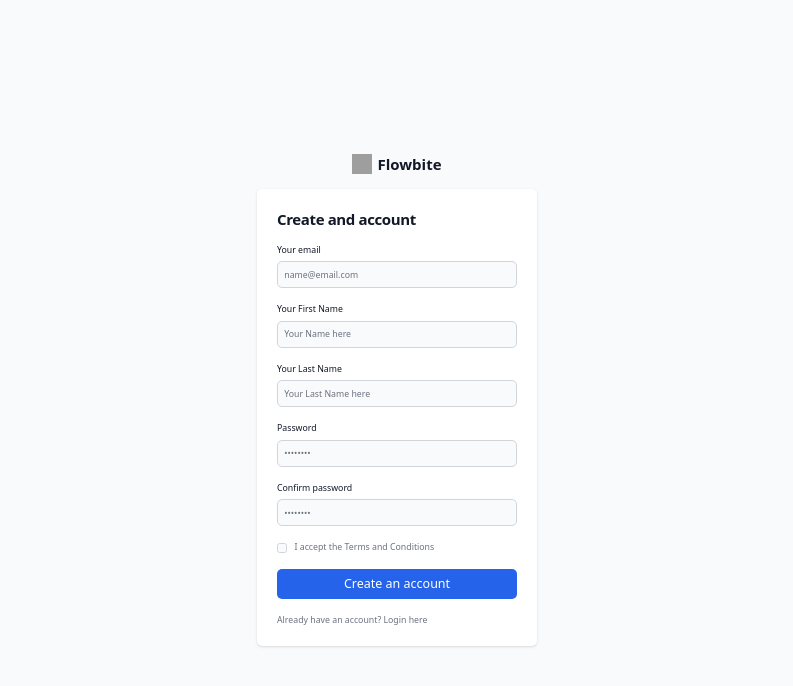
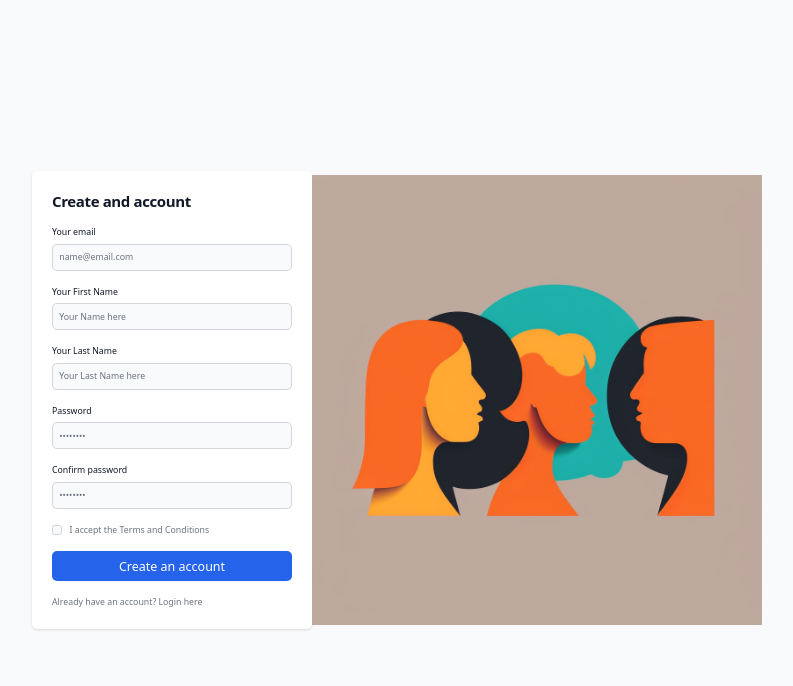
Before and after one commit to M-Edgar-M/sic, a React (Create React App) app in the folder sic-frontend/: page /register in a window 1280 px wide. Shown: the top 686 px of the page, without its empty margins (243-1036 px from the left). Built offline with nearby package versions, Linux system fonts and the light colour scheme; grey boxes are pictures that could not be loaded.

Commit message:
Adjust register page css

```diff
--- a/sic-frontend/src/components/Register/index.tsx
+++ b/sic-frontend/src/components/Register/index.tsx
@@ -8,6 +8,7 @@ import { UserModel } from "../../models/StoreModels";
 import { useUserStore } from "../../store/user-strore";
 import { registerValidationSchema } from "../../utilities/validationSchemas";
 import Button from "../Button";
+import socialLogo from "../../img/social-logo.png";
 
 export default function Register() {
   const navigate = useNavigate();
@@ -29,27 +30,24 @@ export default function Register() {
   });
 
   function handleSubmit(values: RegisterInitValues) {
-    delete values.confirmPassword
+    delete values.confirmPassword;
     register(values, navigate, enqueueSnackbar);
-    console.log('🚀 ~ file: index.tsx:34 ~ handleSubmit ~ values', values)
+    console.log("🚀 ~ file: index.tsx:34 ~ handleSubmit ~ values", values);
   }
 
   return (
     <section className="bg-gray-50 dark:bg-gray-900">
-      <div className="flex flex-col items-center justify-center px-6 py-8 mx-auto md:h-screen lg:py-0">
-        <a
-          href="#"
-          className="flex items-center mb-6 text-2xl font-semibold text-gray-900 dark:text-white"
-        >
-          <img
-            className="w-8 h-8 mr-2"
-            src="https://flowbite.s3.amazonaws.com/blocks/marketing-ui/logo.svg"
-            alt="logo"
-          />
-          Flowbite
-        </a>
-
-        <div className="w-full bg-white rounded-lg shadow dark:border md:mt-0 sm:max-w-md xl:p-0 dark:bg-gray-800 dark:border-gray-700">
+      <div className="flex flex-col md:flex-row-reverse items-center justify-center px-6 py-8 mx-auto md:h-screen lg:py-0">
+        <div
+          style={{
+            backgroundImage: `url(${socialLogo})`,
+            backgroundRepeat: "no-repeat",
+            backgroundSize: "contain",
+            height: "450px",
+            width: "450px",
+          }}
+        ></div>
+        <div className="w-[79%] md:w-full bg-white rounded-lg shadow dark:border md:mt-0 sm:max-w-md xl:p-0 dark:bg-gray-800 dark:border-gray-700">
           <div className="p-6 space-y-4 md:space-y-6 sm:p-8">
             <h1 className="text-xl font-bold leading-tight tracking-tight text-gray-900 md:text-2xl dark:text-white">
               Create and account
@@ -154,8 +152,11 @@ export default function Register() {
                   onChange={formik.handleChange}
                   className="bg-gray-50 border border-gray-300 text-gray-900 sm:text-sm rounded-lg focus:ring-primary-600 focus:border-primary-600 block w-full p-2.5 dark:bg-gray-700 dark:border-gray-600 dark:placeholder-gray-400 dark:text-white dark:focus:ring-blue-500 dark:focus:border-blue-500"
                 />
-                {formik.errors.confirmPassword && formik.touched.confirmPassword ? (
-             <div className="text-red-600">{formik.errors.confirmPassword}</div>
+                {formik.errors.confirmPassword &&
+                formik.touched.confirmPassword ? (
+                  <div className="text-red-600">
+                    {formik.errors.confirmPassword}
+                  </div>
                 ) : null}
               </div>
               <div className="flex items-start">
@@ -191,7 +192,6 @@ export default function Register() {
               <p className="text-sm font-light text-gray-500 dark:text-gray-400">
                 Already have an account?{" "}
                 <Link
-
                   to="/login"
                   className="font-medium text-primary-600 hover:underline dark:text-primary-500"
                 >
```
Also changed, not shown: sic-frontend/src/img/social-logo.png. Lines whose indentation alone changed are shown as unchanged.
